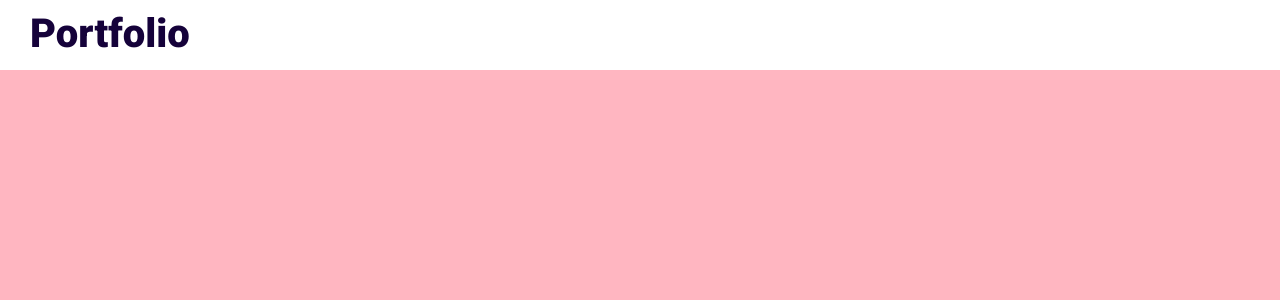
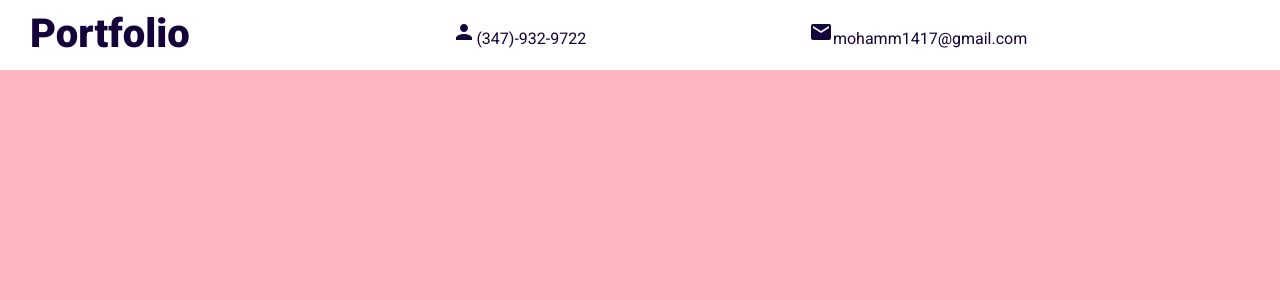
Before and after one commit to mibrahim234/PortfolioReact2022, a React (Create React App) app: page / in a window 1280 px wide. Shown: the top 300 px of the page. Built offline with nearby package versions, Linux system fonts and the light colour scheme.

Commit message:
fixing up navbar

```diff
--- a/package.json
+++ b/package.json
@@ -4,6 +4,7 @@
   "private": true,
   "dependencies": {
     "@material-ui/core": "^4.12.3",
+    "@material-ui/icons": "^4.11.2",
     "@testing-library/jest-dom": "^5.16.2",
     "@testing-library/react": "^12.1.2",
     "@testing-library/user-event": "^13.5.0",
--- a/public/index.html
+++ b/public/index.html
@@ -7,7 +7,7 @@
       name="description"
       content="Web site created using create-react-app"
     />
-    <link href="https://fonts.googleapis.com/css2?family=Roboto:ital,wght@0,100;0,300;0,400;0,900;1,700&display=swap" rel="stylesheet">
+    <link href="https://fonts.googleapis.com/css2?family=Roboto:ital,wght@0,100;200;300;500;,400;0,900;1,700&display=swap" rel="stylesheet">
 
     <title>React Portfolio Website</title>
 
--- a/src/components/topbar/Topbar.jsx
+++ b/src/components/topbar/Topbar.jsx
@@ -1,4 +1,6 @@
 import "./topbar.scss"
+import { Person, Mail} from "@material-ui/icons"
+
 export default function Topbar() {
   return (
     <div className='topbar'>
@@ -7,9 +9,14 @@
           <a href="#intro" className="logo">Portfolio</a>
         </div>
         <div className="itemContainer">
-
+          <Person className="icon"/>
+          <span>(347)-932-9722</span>
         </div>
 
+        <div className="itemContainer">
+          <Mail className="icon" />
+          <span>mohamm1417@gmail.com</span>
+        </div>
 
         <div className="right">
         </div>
--- a/src/components/topbar/topbar.scss
+++ b/src/components/topbar/topbar.scss
@@ -17,11 +17,29 @@
     }
 
     .left {
+            display: flex;
+            align-items: center;
+
         .logo {
             font-size: 40px;
             font-weight: 700;
             text-decoration: none;
             color: inherit; //inherits color from .topbar class
+            margin-right: 40px;
+        }
+        .itemContainer {
+            display: flex;
+            align-items: center;
+            margin-left: 30px;
+
+            .icon {
+                font-size: 18px;
+                margin-right: 5px;
+            }
+            span {
+                font-size: 15px;
+                font-weight: 500;
+            }
         }
     }
 }
```
Also changed, not shown: 1 other file (tests, documents, lock files or other folders).
